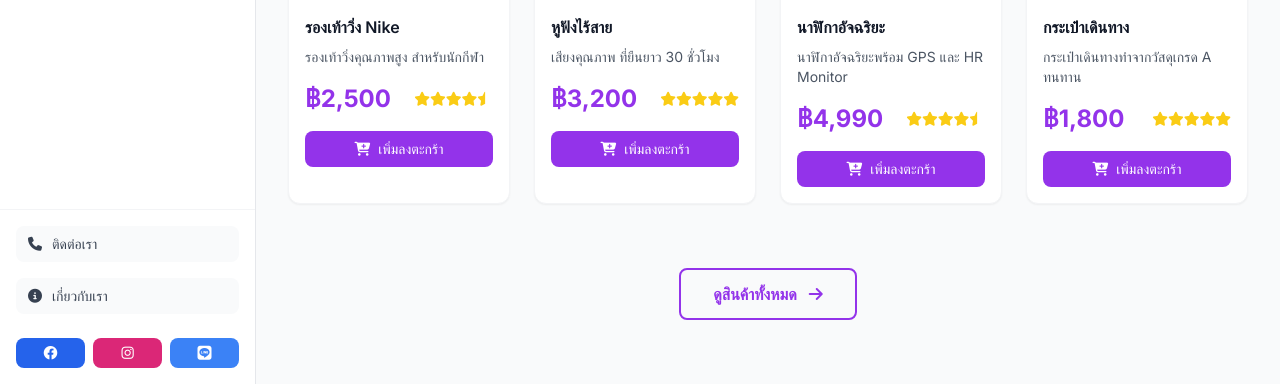
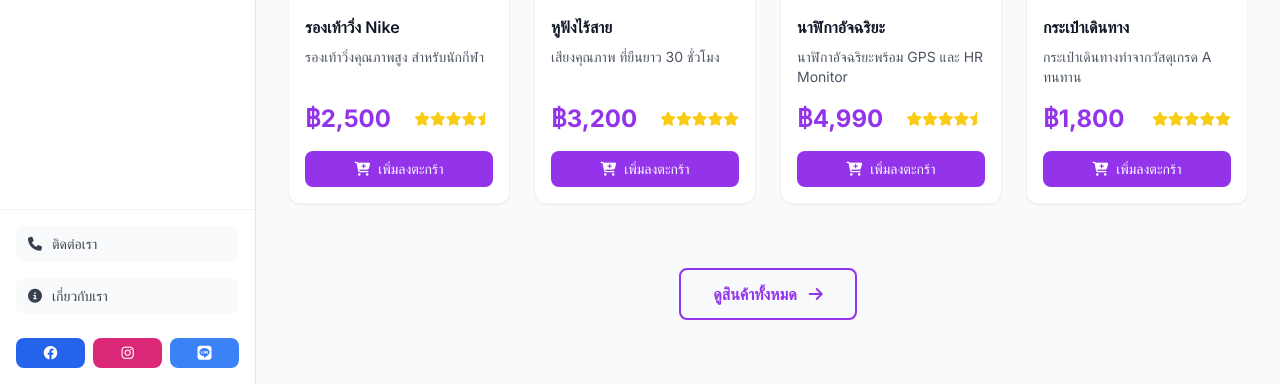
Before and after one commit to nakarin110/-, a PHP site: page / in a window 1280 px wide. Shown: the part 989-1373 px from the top of the page. Run offline with PHP 8.4, Linux system fonts and the light colour scheme; some libraries are stand-ins or nearby versions.

Commit message:
Feat: Align product card elements
This change aligns the price, star rating, and "add to cart" button in the product cards using flexbox. This ensures a consistent and clean layout, regardless of the length of the product name or description.

```diff
--- a/pages/home.php
+++ b/pages/home.php
@@ -269,14 +269,16 @@
 
                     <div class="grid grid-cols-4 gap-6">
                         <!-- Product Card 1 -->
-                        <div class="bg-white rounded-xl overflow-hidden border border-gray-100 shadow-sm card-hover">
+                        <div class="bg-white rounded-xl overflow-hidden border border-gray-100 shadow-sm card-hover flex flex-col">
                             <div class="relative h-48 bg-gray-100 overflow-hidden">
                                 <img src="https://images.unsplash.com/photo-1542291026-7eec264c27ff?w=300&q=80" alt="Running Shoes" class="w-full h-full object-cover hover:scale-110 transition duration-500"/>
                                 <span class="product-badge">ลดราคา 20%</span>
                             </div>
-                            <div class="p-4">
+                            <div class="p-4 flex flex-col flex-grow">
+                                <div class="flex-grow">
                                     <h3 class="font-semibold text-gray-900 mb-2">รองเท้าวิ่ง Nike</h3>
                                     <p class="text-sm text-gray-600 mb-4">รองเท้าวิ่งคุณภาพสูง สำหรับนักกีฬา</p>
+                                </div>
                                 <div class="flex items-center justify-between mb-4">
                                     <span class="text-2xl font-bold text-purple-600">฿2,500</span>
                                     <div class="flex text-yellow-400 text-sm">
@@ -294,14 +296,16 @@
                         </div>
 
                         <!-- Product Card 2 -->
-                        <div class="bg-white rounded-xl overflow-hidden border border-gray-100 shadow-sm card-hover">
+                        <div class="bg-white rounded-xl overflow-hidden border border-gray-100 shadow-sm card-hover flex flex-col">
                             <div class="relative h-48 bg-gray-100 overflow-hidden">
                                 <img src="https://images.unsplash.com/photo-1505740420928-5e560c06d30e?w=300&q=80" alt="Wireless Headphones" class="w-full h-full object-cover hover:scale-110 transition duration-500"/>
                                 <span class="product-badge" style="background: #10b981;">ใหม่</span>
                             </div>
-                            <div class="p-4">
+                            <div class="p-4 flex flex-col flex-grow">
+                                <div class="flex-grow">
                                     <h3 class="font-semibold text-gray-900 mb-2">หูฟังไร้สาย</h3>
                                     <p class="text-sm text-gray-600 mb-4">เสียงคุณภาพ ที่ยืนยาว 30 ชั่วโมง</p>
+                                </div>
                                 <div class="flex items-center justify-between mb-4">
                                     <span class="text-2xl font-bold text-purple-600">฿3,200</span>
                                     <div class="flex text-yellow-400 text-sm">
@@ -319,13 +323,15 @@
                         </div>
 
                         <!-- Product Card 3 -->
-                        <div class="bg-white rounded-xl overflow-hidden border border-gray-100 shadow-sm card-hover">
+                        <div class="bg-white rounded-xl overflow-hidden border border-gray-100 shadow-sm card-hover flex flex-col">
                             <div class="relative h-48 bg-gray-100 overflow-hidden">
                                 <img src="https://images.unsplash.com/photo-1523275335684-37898b6baf30?w=300&q=80" alt="Smart Watch" class="w-full h-full object-cover hover:scale-110 transition duration-500"/>
                             </div>
-                            <div class="p-4">
+                            <div class="p-4 flex flex-col flex-grow">
+                                <div class="flex-grow">
                                     <h3 class="font-semibold text-gray-900 mb-2">นาฬิกาอัจฉริยะ</h3>
                                     <p class="text-sm text-gray-600 mb-4">นาฬิกาอัจฉริยะพร้อม GPS และ HR Monitor</p>
+                                </div>
                                 <div class="flex items-center justify-between mb-4">
                                     <span class="text-2xl font-bold text-purple-600">฿4,990</span>
                                     <div class="flex text-yellow-400 text-sm">
@@ -343,14 +349,16 @@
                         </div>
 
                         <!-- Product Card 4 -->
-                        <div class="bg-white rounded-xl overflow-hidden border border-gray-100 shadow-sm card-hover">
+                        <div class="bg-white rounded-xl overflow-hidden border border-gray-100 shadow-sm card-hover flex flex-col">
                             <div class="relative h-48 bg-gray-100 overflow-hidden">
                                 <img src="https://images.unsplash.com/photo-1553062407-98eeb64c6a62?w=300&q=80" alt="Backpack" class="w-full h-full object-cover hover:scale-110 transition duration-500"/>
                                 <span class="product-badge">ลดราคา 30%</span>
                             </div>
-                            <div class="p-4">
+                            <div class="p-4 flex flex-col flex-grow">
+                                <div class="flex-grow">
                                     <h3 class="font-semibold text-gray-900 mb-2">กระเป๋าเดินทาง</h3>
                                     <p class="text-sm text-gray-600 mb-4">กระเป๋าเดินทางทำจากวัสดุเกรด A ทนทาน</p>
+                                </div>
                                 <div class="flex items-center justify-between mb-4">
                                     <span class="text-2xl font-bold text-purple-600">฿1,800</span>
                                     <div class="flex text-yellow-400 text-sm">
```
Lines whose indentation alone changed are shown as unchanged.
